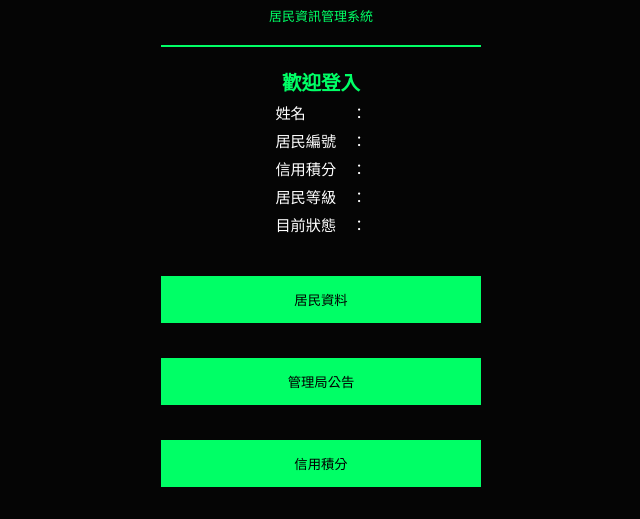
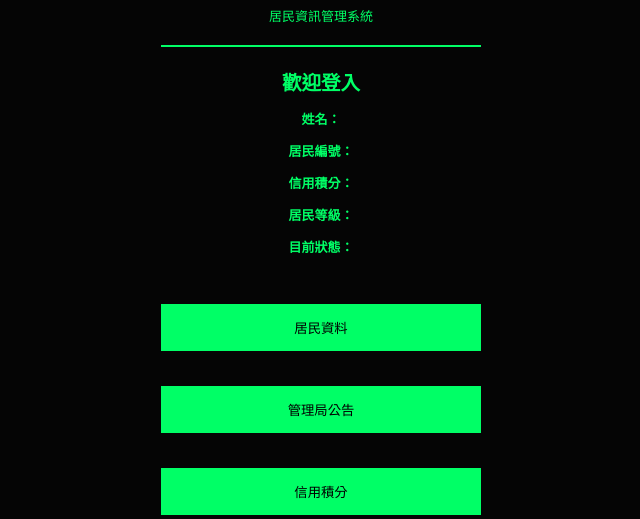
Before and after one commit to d5wn52ct9v-gif/zero-shelter, a plain HTML site: page home.html in a window 1280 px wide. Shown: the part 204-723 px from the top of the page, without its empty margins (319-959 px from the left). Drawn offline with Linux system fonts and the light colour scheme; sample sign-in values are in the browser's storage.

Commit message:
Update home.html

```diff
--- a/home.html
+++ b/home.html
@@ -19,16 +19,15 @@
 
 <h2>歡迎登入</h2>
 
-<h3>姓名　　　：<span id="name"></span></h3>
+<p><strong>姓名：</strong><span id="name"></span></p>
 
-<h3>居民編號　：<span id="residentId"></span></h3>
+<p><strong>居民編號：</strong><span id="residentId"></span></p>
 
-<h3>信用積分　：<span id="credit"></span></h3>
+<p><strong>信用積分：</strong><span id="credit"></span></p>
 
-<h3>居民等級　：<span id="level"></span></h3>
+<p><strong>居民等級：</strong><span id="level"></span></p>
 
-<h3>目前狀態　：<span id="status"></span></h3>
-
+<p><strong>目前狀態：</strong><span id="status"></span></p>
 <br>
 
 <button onclick="location.href='resident.html'">
```
